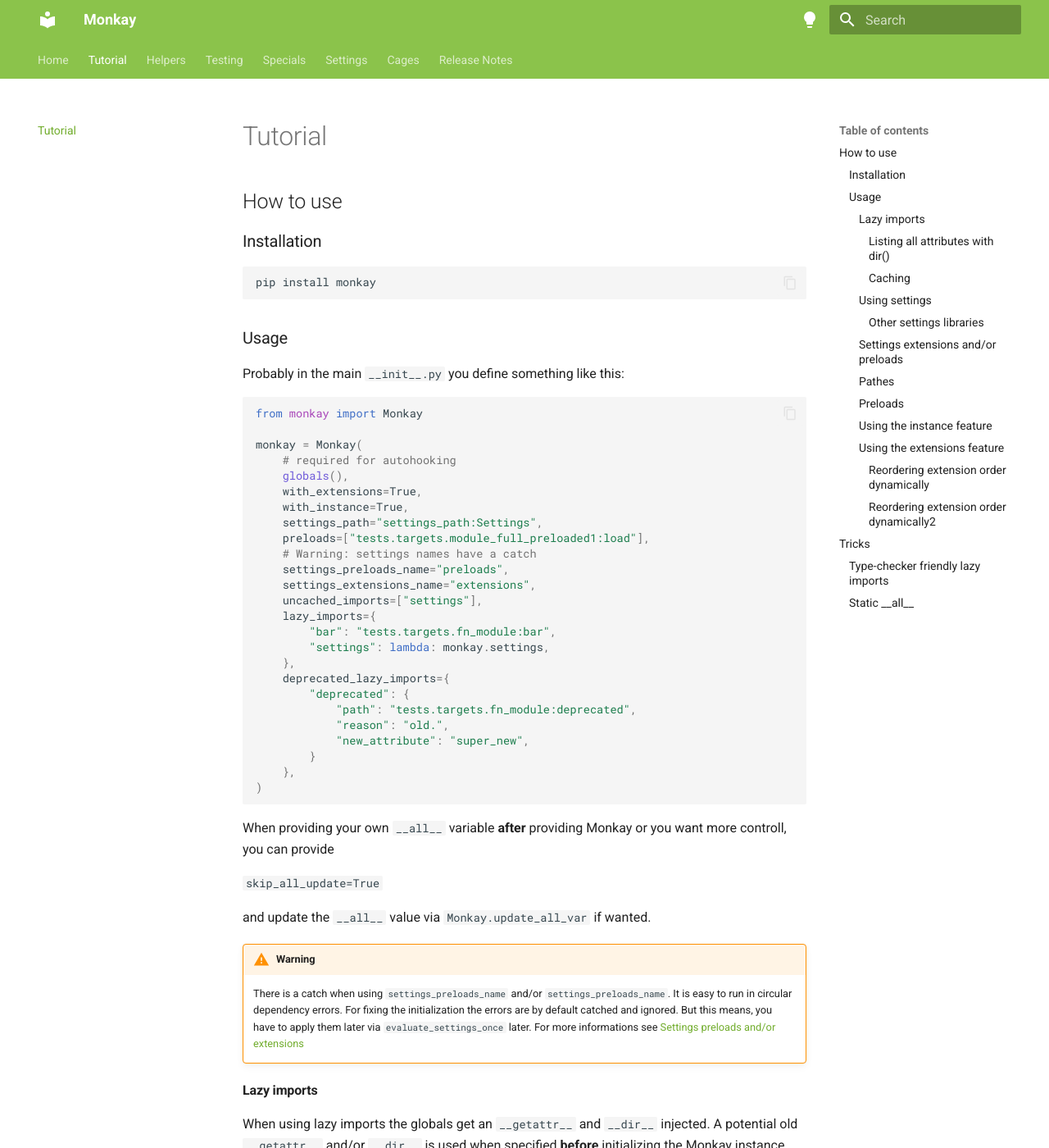
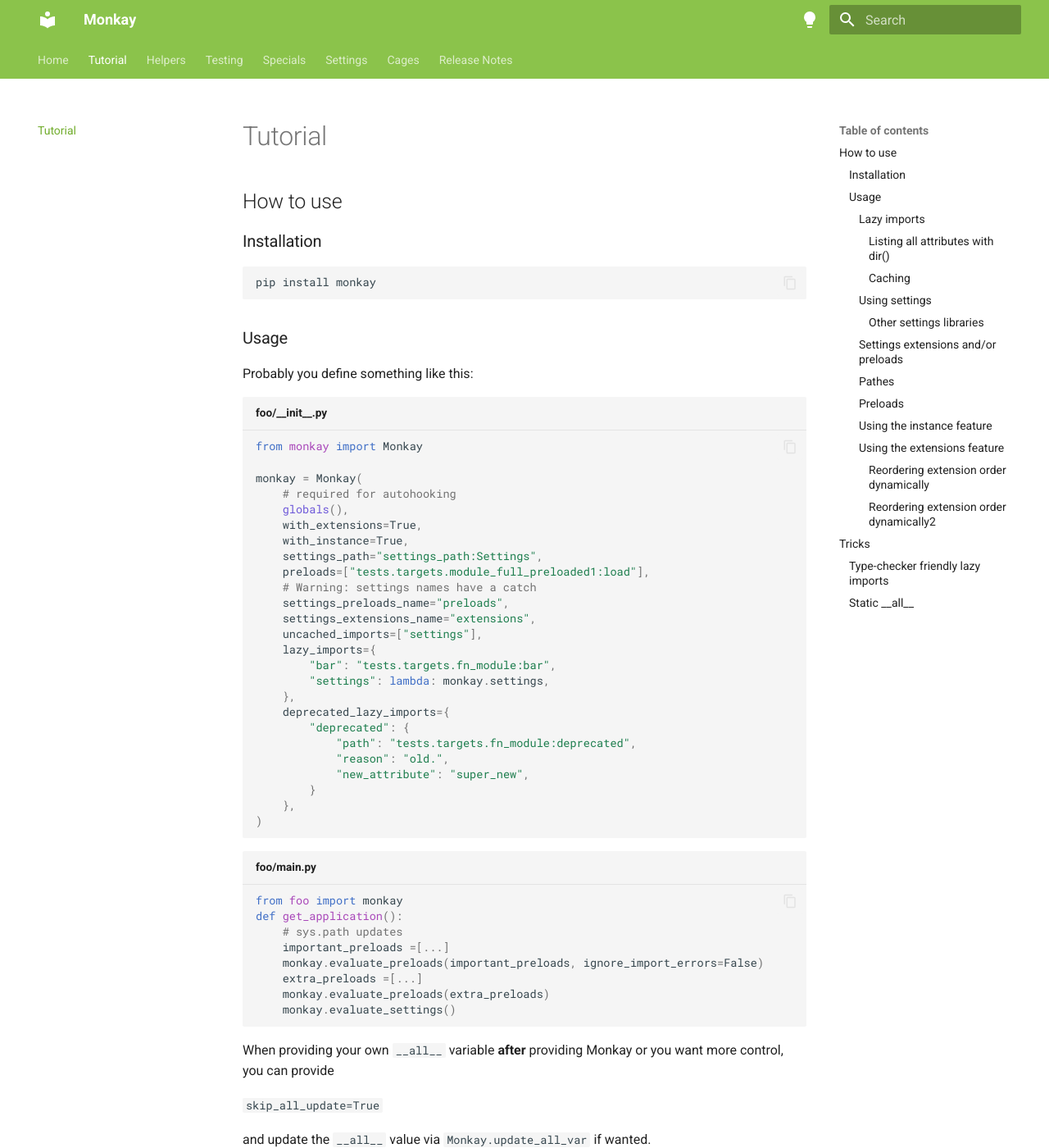
Before and after one commit to dymmond/monkay, an MkDocs documentation site: the page built from docs/tutorial.md, in a window 1280 px wide and 1400 px high. Shown: the whole window at 82% size. Built offline with MkDocs 1.6.1 and Material for MkDocs 9.7.7, drawn with Linux system fonts in a browser that asks for light colours; some of the changed text lies outside the part shown.

````diff
--- a/docs/tutorial.md
+++ b/docs/tutorial.md
@@ -10,9 +10,9 @@ pip install monkay
 
 ### Usage
 
-Probably in the main `__init__.py` you define something like this:
+Probably you define something like this:
 
-``` python
+``` python title="foo/__init__.py"
 from monkay import Monkay
 
 monkay = Monkay(
@@ -40,7 +40,18 @@ monkay = Monkay(
 )
 ```
 
-When providing your own `__all__` variable **after** providing Monkay or you want more controll, you can provide
+``` python title="foo/main.py"
+from foo import monkay
+def get_application():
+    # sys.path updates
+    important_preloads =[...]
+    monkay.evaluate_preloads(important_preloads, ignore_import_errors=False)
+    extra_preloads =[...]
+    monkay.evaluate_preloads(extra_preloads)
+    monkay.evaluate_settings()
+```
+
+When providing your own `__all__` variable **after** providing Monkay or you want more control, you can provide
 
 `skip_all_update=True`
 
@@ -49,8 +60,7 @@ and update the `__all__` value via `Monkay.update_all_var` if wanted.
 !!! Warning
     There is a catch when using `settings_preloads_name` and/or `settings_preloads_name`.
     It is easy to run in circular dependency errors.
-    For fixing the initialization the errors are by default catched and ignored.
-    But this means, you have to apply them later via `evaluate_settings_once` later.
+    But this means, you have to apply them later via `evaluate_settings` later.
     For more informations see [Settings preloads and/or extensions](#settings-extensions-andor-preloads)
 
 
@@ -128,6 +138,17 @@ class Settings(BaseSettings):
     extensions: list[Any] = []
 ```
 
+``` python title="main.py"
+
+def get_application():
+    # initialize the loaders/sys.path
+    # add additional preloads
+    monkay.evaluate_preloads(...)
+    monkay.evaluate_settings()
+
+app = get_application()
+```
+
 And voila settings are now available from monkay.settings as well as settings. This works only when all settings arguments are
 set via environment or defaults.
 Note the `uncached_imports`. Because temporary overwrites should be possible, we should not cache this import. The settings
@@ -197,12 +218,11 @@ get_value_from_settings(monkay.settings, "foo")
 ```
 #### Settings extensions and/or preloads
 
-When using `settings_preloads_name` and/or `settings_extensions_name` it is easy to run in circular dependency issues
-especcially with `pydantic_settings`.
-For mitigating this such import errors are catched and silenced in init.
+When using `settings_preloads_name` and/or `settings_extensions_name` we need to call in the setup of the application
+`evaluate_settings()`. Otherwise we may would end up with circular depdendencies, missing imports and wrong library versions.
 
 This means however the preloads are not loaded as well the extensions initialized.
-For initializing it later, we need `evaluate_settings_once`.
+For initializing it later, we need `evaluate_settings`.
 
 Wherever the settings are expected we can add it.
 
@@ -214,7 +234,7 @@ from functools import lru_cache
 @lru_cache
 def get_edgy():
     import edgy
-    edgy.monkay.evaluate_settings_once()
+    edgy.monkay.evaluate_settings(ignore_import_errors=False)
     return edgy
 
 class SettingsForward:
@@ -228,7 +248,7 @@ or
 ```python title="foo/main.py"
 def get_application():
     import foo
-    foo.monkay.evaluate_settings_once(ignore_import_errors=False)
+    foo.monkay.evaluate_settings(ignore_import_errors=False)
     app = App()
 
     foo.monkay.set_instance(app)
@@ -237,15 +257,11 @@ def get_application():
 app = get_application()
 ```
 
-For performance reasons you may want to skip to try to import the settings in init:
-
-`evaluate_settings=False` will disable the evaluation.
-
 You may want to not silence the import error like in monkay `<0.2.0`, then pass
 
 `ignore_settings_import_errors=False` to the init.
 
-More information can be found in [Settings `evaluate_settings_once`](./settings.md#evaluate_settings_once-method)
+More information can be found in [Settings `evaluate_settings`](./settings.md#evaluate_settings-method)
 
 #### Pathes
 
@@ -278,13 +294,17 @@ class Settings(BaseSettings):
     preloads: list[str] = ["preloader:preloader"]
 ```
 
+!!! Warning
+    Settings preloads are only executed after executing `evaluate_settings()`. Preloads given in the `__init__` are evaluated instantly.
+    You can however call `evaluate_preloads` directly.
+
+
 #### Using the instance feature
 
 The instance feature is activated by providing a boolean (or a string for an explicit name) to the `with_instance`
 parameter.
 
 For entrypoints you can set now the instance via `set_instance`. A good entrypoint is the init and using the settings:
-
 
 ``` python title="__init__.py"
 import os
@@ -299,6 +319,7 @@ monkay = Monkay(
     settings_extensions_name="extensions",
 )
 
+monkay.evaluate_settings()
 monkay.set_instance(load(settings.APP_PATH))
 ```
 
@@ -340,7 +361,6 @@ class Settings(BaseSettings):
     preloads: list[str] = ["preloader:preloader"]
     extensions: list[Any] = [Extension]
     APP_PATH: str = "settings.App"
-
 ```
 
 ##### Reordering extension order dynamically
@@ -357,7 +377,6 @@ There is a second more complicated way to reorder:
 via the parameter `extension_order_key_fn`. It takes a key function which is expected to return a lexicographic key capable for ordering.
 
 You can however intermix both.
-
 
 ## Tricks
 
@@ -385,14 +404,12 @@ monkay = Monkay(
 )
 ```
 
-
 ### Static `__all__`
 
 For autocompletions it is helpful to have a static `__all__` variable because many tools parse the sourcecode.
 Handling the `__all__` manually is for small imports easy but for bigger projects problematic.
 
 Let's extend the former example:
-
 
 ``` python
 
--- a/monkay/__about__.py
+++ b/monkay/__about__.py
@@ -1,4 +1,4 @@
 # SPDX-FileCopyrightText: 2024-present alex <devkral@web.de>
 #
 # SPDX-License-Identifier: BSD-3-Clauses
-__version__ = "0.2.2"
+__version__ = "0.3.0"
````
Also changed, not shown: docs/release-notes.md (+19 -0 lines), docs/settings.md (+26 -20 lines), docs/specials.md (+15 -1 lines), 5 other files.
